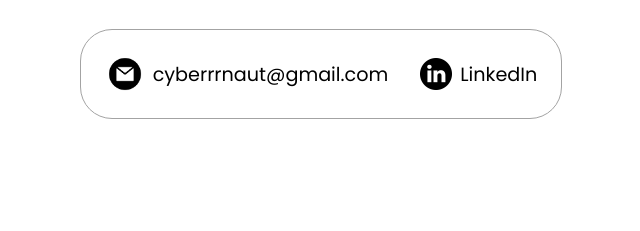
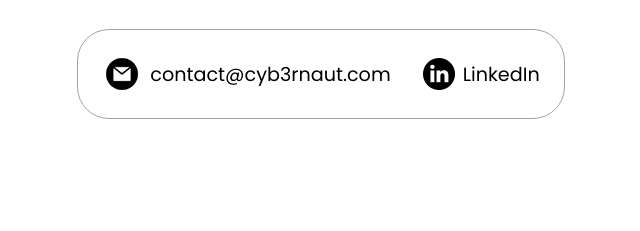
Before and after one commit to cyberrrnaut/myPortfolio, a plain HTML site: page index.html in a window 1280 px wide. Shown: the part 3849-4080 px from the top of the page, 319-959 px from the left. Drawn offline with Linux system fonts and the light colour scheme.

Commit message:
updated mail

```diff
--- a/index.html
+++ b/index.html
@@ -448,7 +448,7 @@
             class="icon contact-icon email-icon"
           />
           <p>
-            <a href="mailto:cyberrrnaut@gmail.com">cyberrrnaut@gmail.com</a>
+            <a href="mailto:contact@cyb3rnaut.com">contact@cyb3rnaut.com</a>
 
           </p>
         </div>
```
